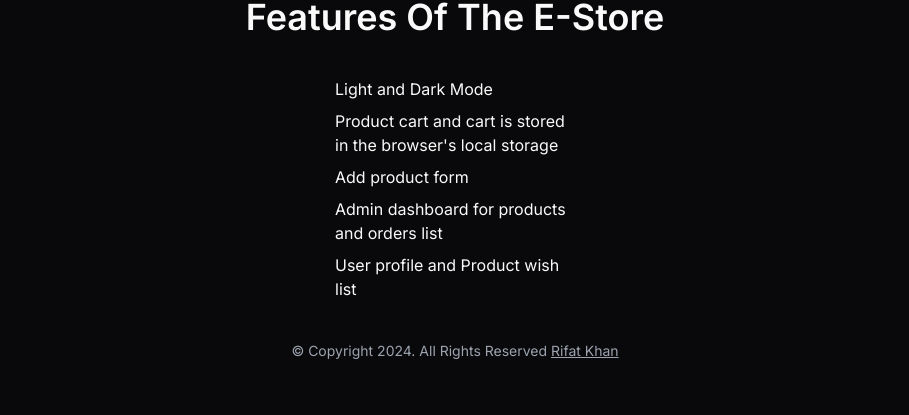
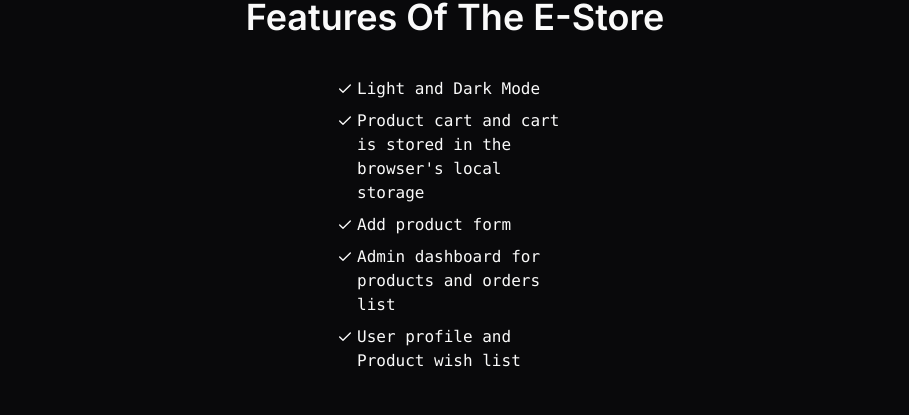
Before and after one commit to StepAsideLiL/front-mart, a Next.js app: page / in a window 1280 px wide. Shown: the part 967-1382 px from the top of the page, without its empty margins (185-1094 px from the left). Built offline with nearby package versions, Linux system fonts and the light colour scheme; no server answers; a web font is replaced by a local one.

Commit message:
update: features text style

```diff
--- a/app/(web)/_parts/web-app-features.tsx
+++ b/app/(web)/_parts/web-app-features.tsx
@@ -1,3 +1,6 @@
+import { Cd } from "@/lib/types";
+import { Check } from "lucide-react";
+
 const WebAppFeatures = () => {
   return (
     <section className="space-y-10">
@@ -5,17 +8,25 @@ const WebAppFeatures = () => {
         Features Of The E-Store
       </h1>
 
-      <div className="w-60 mx-auto space-y-2">
-        <p>Light and Dark Mode</p>
-        <p>
+      <div className="w-60 mx-auto space-y-2 font-mono">
+        <FeatureText>Light and Dark Mode</FeatureText>
+        <FeatureText>
           Product cart and cart is stored in the browser&apos;s local storage
-        </p>
-        <p>Add product form</p>
-        <p>Admin dashboard for products and orders list</p>
-        <p>User profile and Product wish list</p>
+        </FeatureText>
+        <FeatureText>Add product form</FeatureText>
+        <FeatureText>Admin dashboard for products and orders list</FeatureText>
+        <FeatureText>User profile and Product wish list</FeatureText>
       </div>
     </section>
   );
 };
 
+const FeatureText = ({ children }: Cd) => {
+  return (
+    <p className="font-mono flex gap-0.5 w-full items-start">
+      <Check size={"16"} className="min-w-5 mt-1" /> <span>{children}</span>
+    </p>
+  );
+};
+
 export default WebAppFeatures;
```
